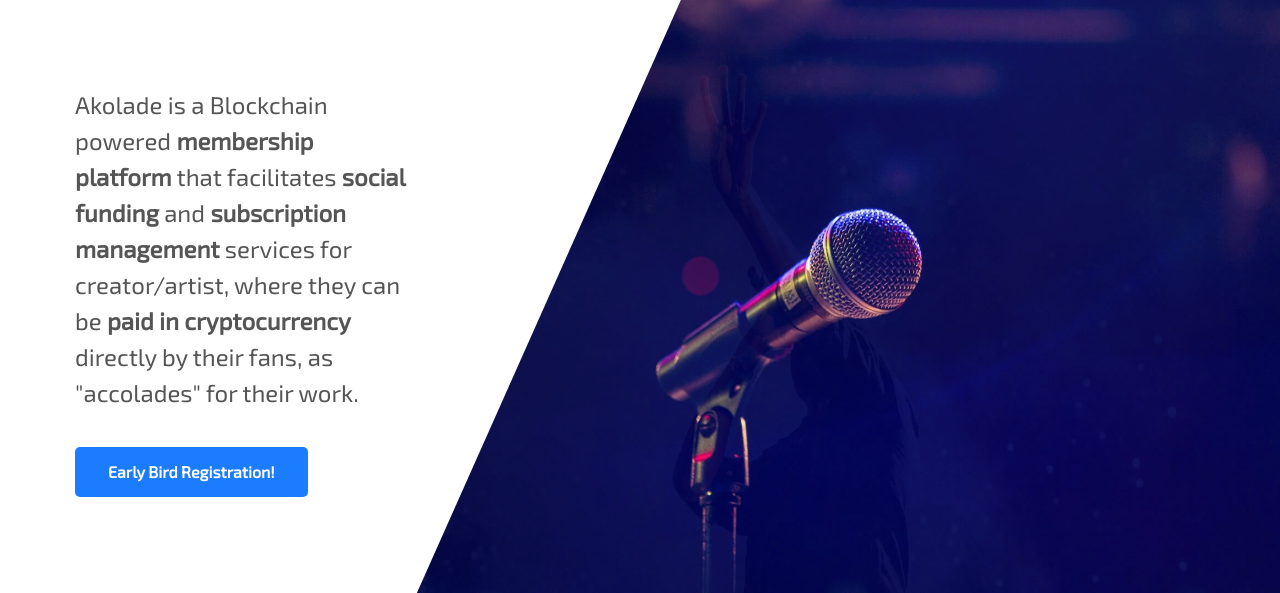
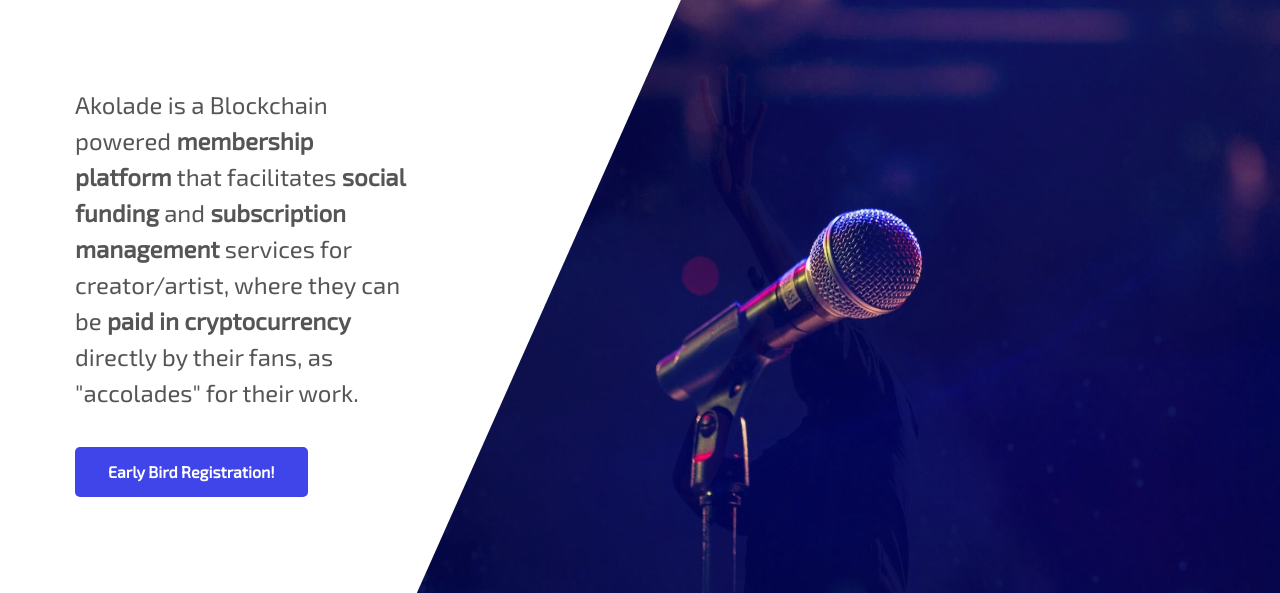
Before and after one commit to akoladeio/akoladeio.github.io, a plain HTML site: page index.html in a window 1280 px wide. Shown: the part 104-697 px from the top of the page. Drawn offline with Linux system fonts and the light colour scheme; a script that the page names is missing.

Commit message:
Change theme

```diff
--- a/css/main.css
+++ b/css/main.css
@@ -534,7 +534,7 @@
 a.typeform-share {
   display: inline-block;
   text-decoration: none;
-  background-color: #1b7cff;
+  background-color: #3f45e9;
   color: white;
   cursor: pointer;
   font-size: 16px;
```
